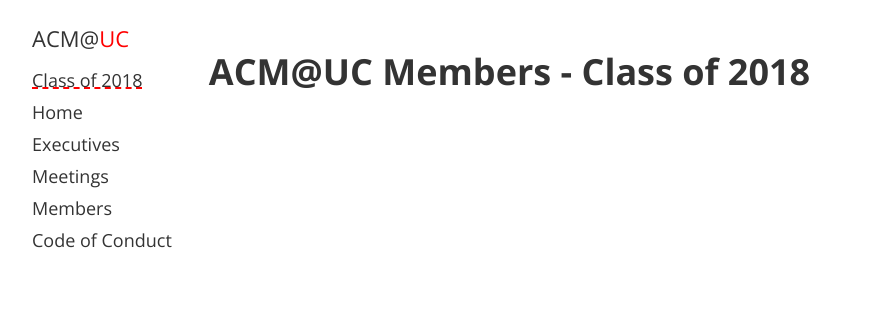
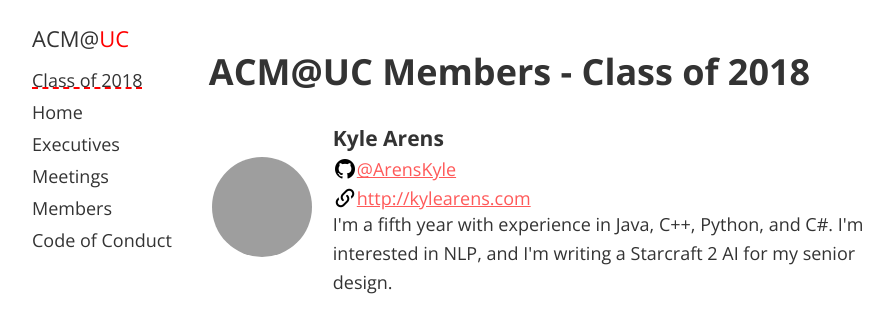
Before and after one commit to ACMatUC/acmatuc.github.io, a Jekyll site: the page built from members/class_of_2018.html, in a window 1280 px wide. Shown: the top 333 px of the page, without its empty margins (166-1059 px from the left). Built offline with Jekyll 4.4.1, drawn with Linux system fonts in a browser that asks for light colours; grey boxes are pictures that could not be loaded.

Commit message:
Added Kyle Arens to the directory

```diff
--- a/_data/_2018_members.yml
+++ b/_data/_2018_members.yml
@@ -4,3 +4,9 @@
 #  image_url: <Direct link to a photo of yourself, I suggest copying a image link from social media (Github, Twitter)>
 #  github: <Your github username (without a @)>
 #  website: <A link to your website>
+
+- name: Kyle Arens
+  short_bio: I'm a fifth year with experience in Java, C++, Python, and C#. I'm interested in NLP, and I'm writing a Starcraft 2 AI for my senior design.
+  image_url: https://avatars1.githubusercontent.com/u/12465854?v=4&s=460
+  github: ArensKyle
+  website: http://kylearens.com
```
